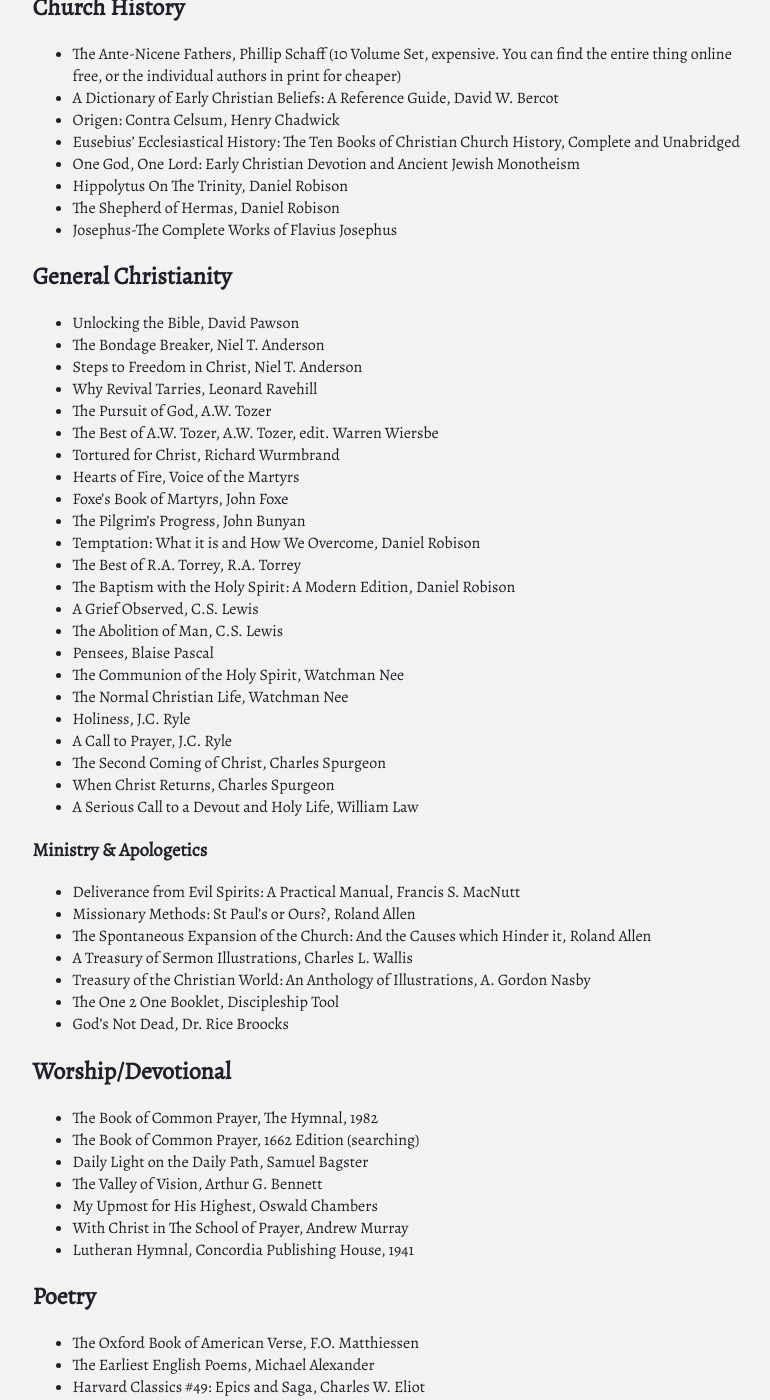
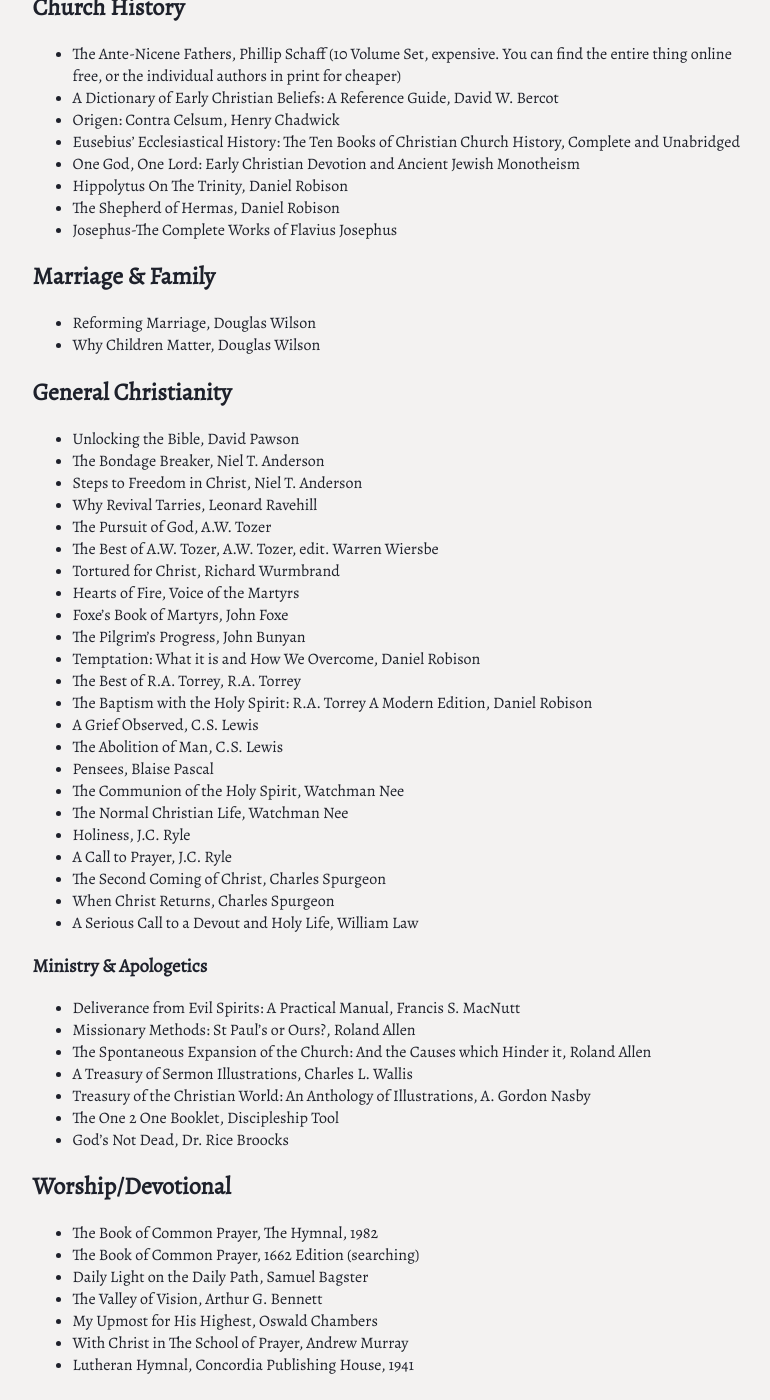
Before and after one commit to codyilardo/codyilardo.github.io, a Jekyll site: the page built from _posts/2020-08-07-rec-reading.md, in a window 1280 px wide and 1400 px high, scrolled down 1008 px. Shown: the whole window, without its empty margins (249-1019 px from the left). Built offline with Jekyll 4.4.1, drawn with Linux system fonts in a browser that asks for light colours; some of the changed text lies outside the part shown.

Commit message:
mod post and about page

```diff
--- a/_posts/2020-08-07-rec-reading.md
+++ b/_posts/2020-08-07-rec-reading.md
@@ -42,6 +42,11 @@ I have either read these works or am about to read them. Feel free to reach out
 - The Shepherd of Hermas, Daniel Robison
 - Josephus-The Complete Works of Flavius Josephus
 
+## Marriage & Family
+
+- Reforming Marriage, Douglas Wilson
+- Why Children Matter, Douglas Wilson
+
 ## General Christianity
 
 - Unlocking the Bible, David Pawson
@@ -56,7 +61,7 @@ I have either read these works or am about to read them. Feel free to reach out
 - The Pilgrim's Progress, John Bunyan
 - Temptation: What it is and How We Overcome, Daniel Robison
 - The Best of R.A. Torrey, R.A. Torrey
-- The Baptism with the Holy Spirit: A Modern Edition, Daniel Robison
+- The Baptism with the Holy Spirit: R.A. Torrey A Modern Edition, Daniel Robison
 - A Grief Observed, C.S. Lewis
 - The Abolition of Man, C.S. Lewis
 - Pensees, Blaise Pascal
```
Also changed, not shown: other parts of _posts/2020-08-07-rec-reading.md (+1 -1 lines), about.md (+0 -4 lines).
